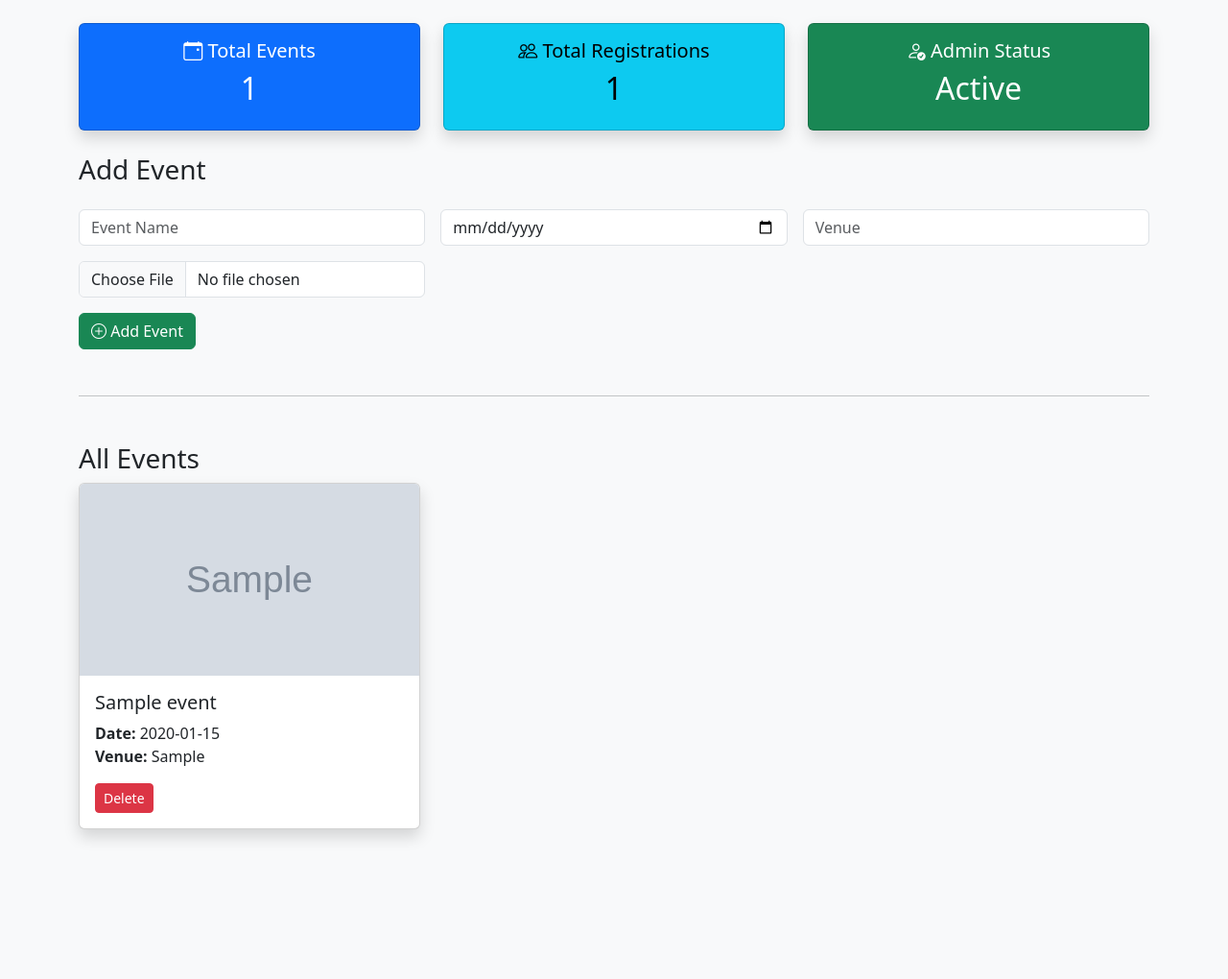
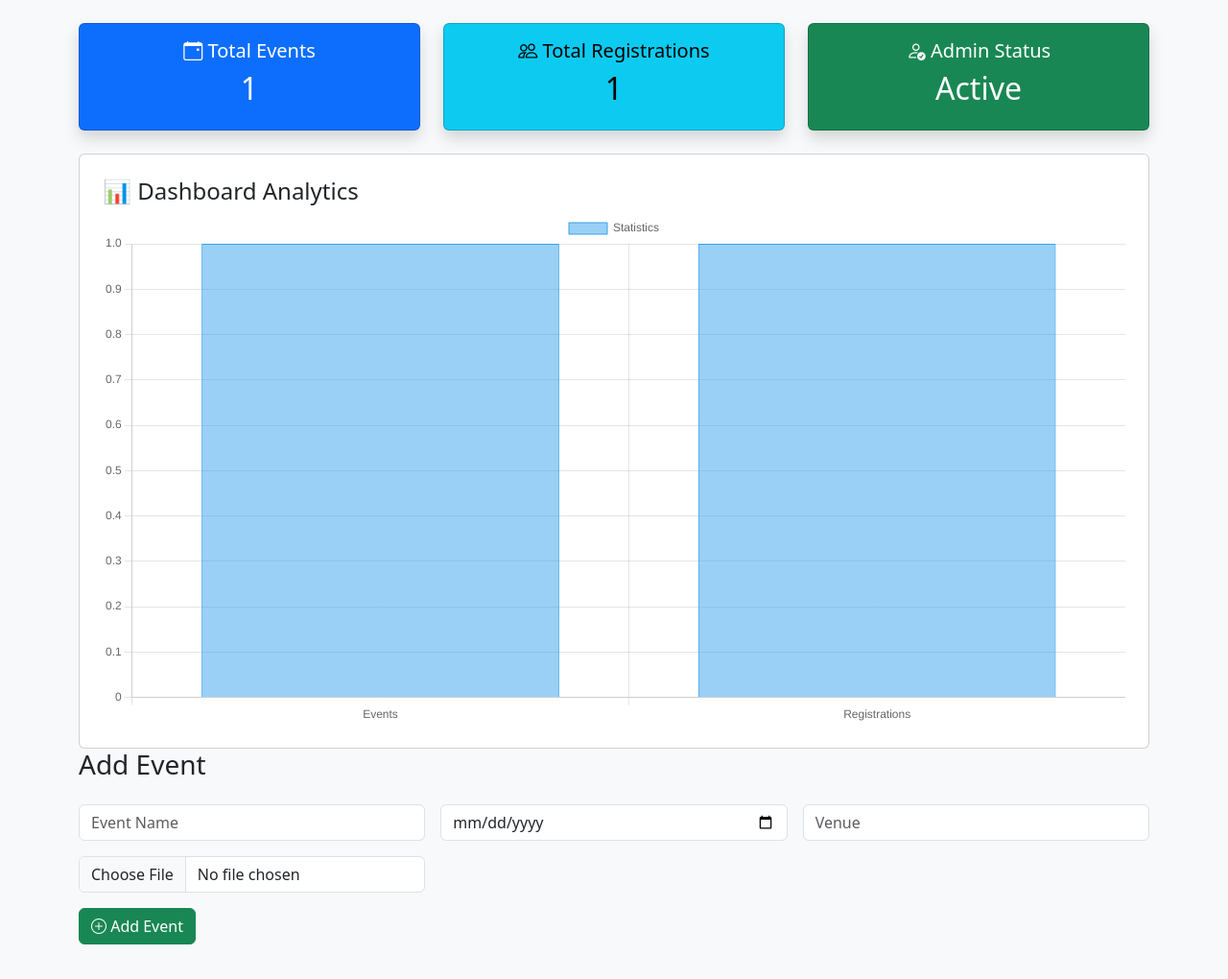
Before and after one commit to somesh129p/college-event-management, a Flask app: page /dashboard in a window 1280 px wide. Shown: the part 56-1076 px from the top of the page at 96% size. Before the commit the page ends 931 px from the top, so only its background shows below. Run offline with Flask 3, Linux system fonts and the light colour scheme; the visitor is signed in with stand-in values (Sample User, id 1); tables that the repository leaves empty hold one stand-in row (values such as "Sample post"); grey boxes marked "Sample" are stand-in pictures.

Commit message:
add dashboard charts

```diff
--- a/templates/admin_dashboard.html
+++ b/templates/admin_dashboard.html
@@ -6,6 +6,7 @@
 
 <link href="https://cdn.jsdelivr.net/npm/bootstrap@5.3.0/dist/css/bootstrap.min.css" rel="stylesheet">
 <link href="https://cdn.jsdelivr.net/npm/bootstrap-icons@1.10.5/font/bootstrap-icons.css" rel="stylesheet">
+<script src="https://cdn.jsdelivr.net/npm/chart.js"></script>
 
 </head>
 
@@ -56,6 +57,11 @@
   </div>
 </div>
 
+</div>
+
+<div class="card mt-4 p-4">
+  <h4>📊 Dashboard Analytics</h4>
+  <canvas id="myChart"></canvas>
 </div>
 
 <h3 class="mb-4">Add Event</h3>
@@ -130,6 +136,24 @@ Delete
 
 
 <script src="https://cdn.jsdelivr.net/npm/bootstrap@5.3.0/dist/js/bootstrap.bundle.min.js"></script>
+<script>
+const ctx = document.getElementById('myChart');
+
+new Chart(ctx, {
+    type: 'bar',
+    data: {
+        labels: ['Events', 'Registrations'],
+        datasets: [{
+            label: 'Statistics',
+            data: [{{ total_events }}, {{ total_registrations }}],
+            borderWidth: 1
+        }]
+    },
+    options: {
+        responsive: true
+    }
+});
+</script>
 
 </body>
 </html>
```
